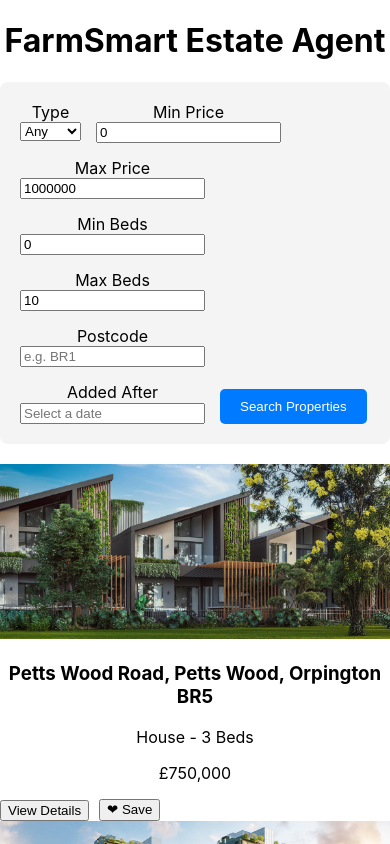
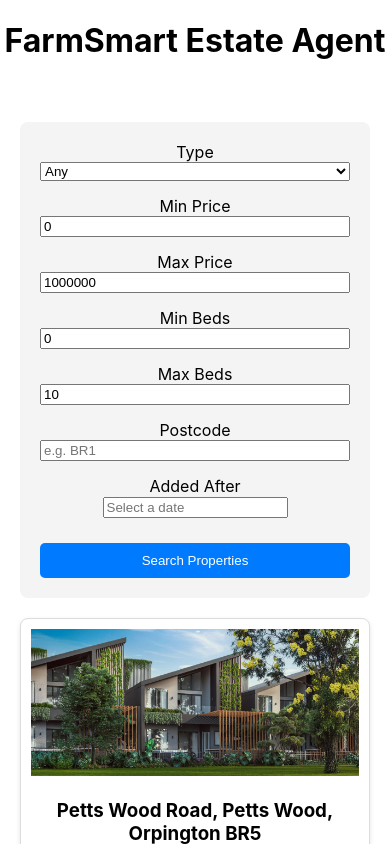
Before and after one commit to sathnidusanupa/estate-agent-app, a React (Create React App) app: page / in a window 390 px wide. Shown: the top 844 px of the page. Built offline with nearby package versions, Linux system fonts and the light colour scheme.

Commit message:
add responcive css

```diff
--- a/src/App.css
+++ b/src/App.css
@@ -36,3 +36,72 @@
     transform: rotate(360deg);
   }
 }
+
+/* --- Desktop Layout (Default) --- */
+.main-container {
+  display: flex;       /* Side by side */
+  gap: 20px;
+  padding: 20px;
+  max-width: 1200px;
+  margin: 0 auto;
+}
+
+/* The Left Side (Search + Results) */
+.content-area {
+  flex: 3;
+}
+
+/* The Right Side (Sidebar) */
+.sidebar-area {
+  flex: 1;
+}
+
+.property-list {
+  display: grid;
+  grid-template-columns: repeat(auto-fill, minmax(250px, 1fr)); /* Auto-grid */
+  gap: 20px;
+}
+
+.property-card {
+  border: 1px solid #ddd;
+  border-radius: 8px;
+  padding: 10px;
+  background: white;
+  box-shadow: 0 2px 5px rgba(0,0,0,0.1);
+  transition: transform 0.2s;
+}
+
+.property-card:hover {
+  transform: translateY(-5px); /* Little hop effect */
+}
+
+.details-btn {
+  background-color: #007bff;
+  color: white;
+  border: none;
+  padding: 8px 12px;
+  border-radius: 4px;
+  cursor: pointer;
+}
+
+/* --- MOBILE LAYOUT (Media Query) --- */
+/* This rule runs ONLY if screen is smaller than 768px (iPad Portrait/Phones) */
+@media (max-width: 768px) {
+  .main-container {
+    flex-direction: column; /* Stack top-to-bottom instead of side-by-side */
+  }
+
+  .sidebar-area {
+    order: -1; /* Move Favourites to the TOP on mobile so user sees them */
+    margin-bottom: 20px;
+  }
+
+  .search-form {
+    flex-direction: column; /* Stack search inputs vertically */
+  }
+
+  .search-btn {
+    width: 100%; /* Full width button */
+    margin-top: 10px;
+  }
+}
```
